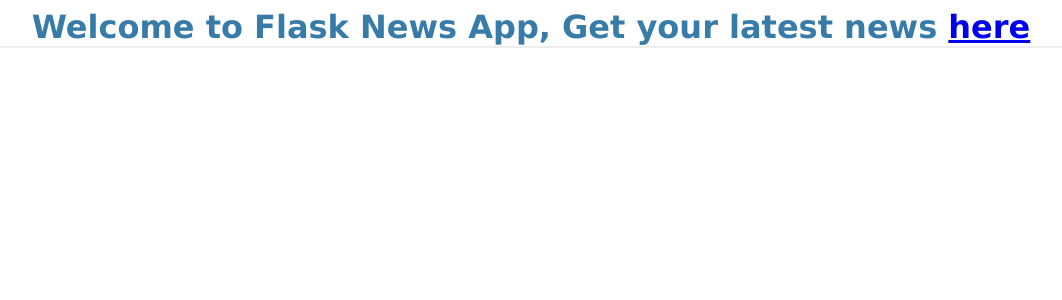
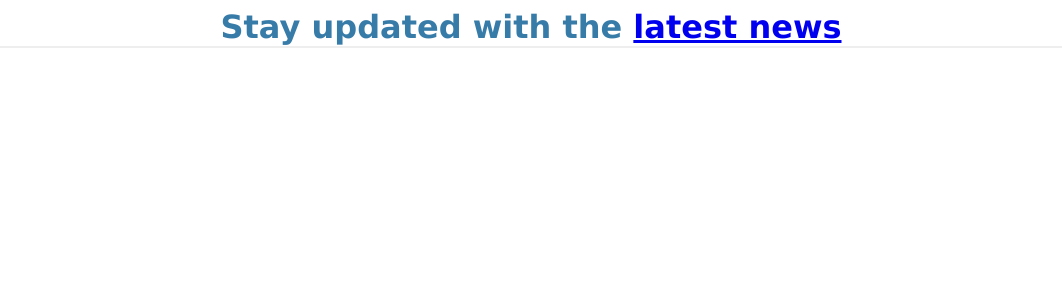
Before and after one commit to miztiik/flask-news-app, a Flask app: page / in a window 1280 px wide. Shown: the top 300 px of the page, without its empty margins (109-1171 px from the left). Run offline with Flask 2, Linux system fonts and the light colour scheme.

Commit message:
Minor corrections to texts

```diff
--- a/projectsrc/__init__.py
+++ b/projectsrc/__init__.py
@@ -5,7 +5,7 @@ import feedparser,requests,json
 import time
 
 from datetime import datetime
-import traceback,pdb,os
+# import traceback,pdb,os
 
 app = Flask(__name__, instance_relative_config=True)
 
--- a/projectsrc/templates/Welcome.html
+++ b/projectsrc/templates/Welcome.html
@@ -9,8 +9,8 @@
     </head>
 
     <body>
-            <h1>Welcome to Flask News App, Get your latest news
-            <a href="{{ url_for('newsSpider') }}">here</a>
+            <h1>Stay updated with the
+            <a href="{{ url_for('newsSpider') }}">latest news</a>
             </h1>
     </body>
 </html>
--- a/test_app.py
+++ b/test_app.py
@@ -1,7 +1,6 @@
 #!/usr/bin/python
 # -*- coding: utf-8 -*-
 
-import os
 import unittest
 from projectsrc import app
 
```
